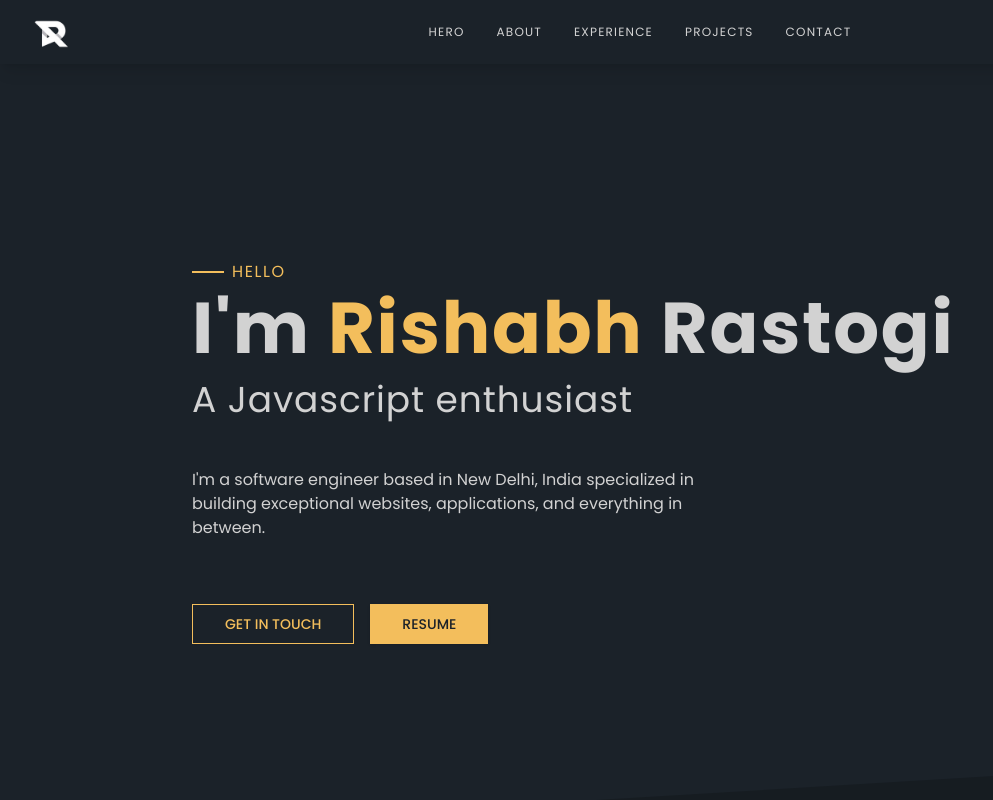
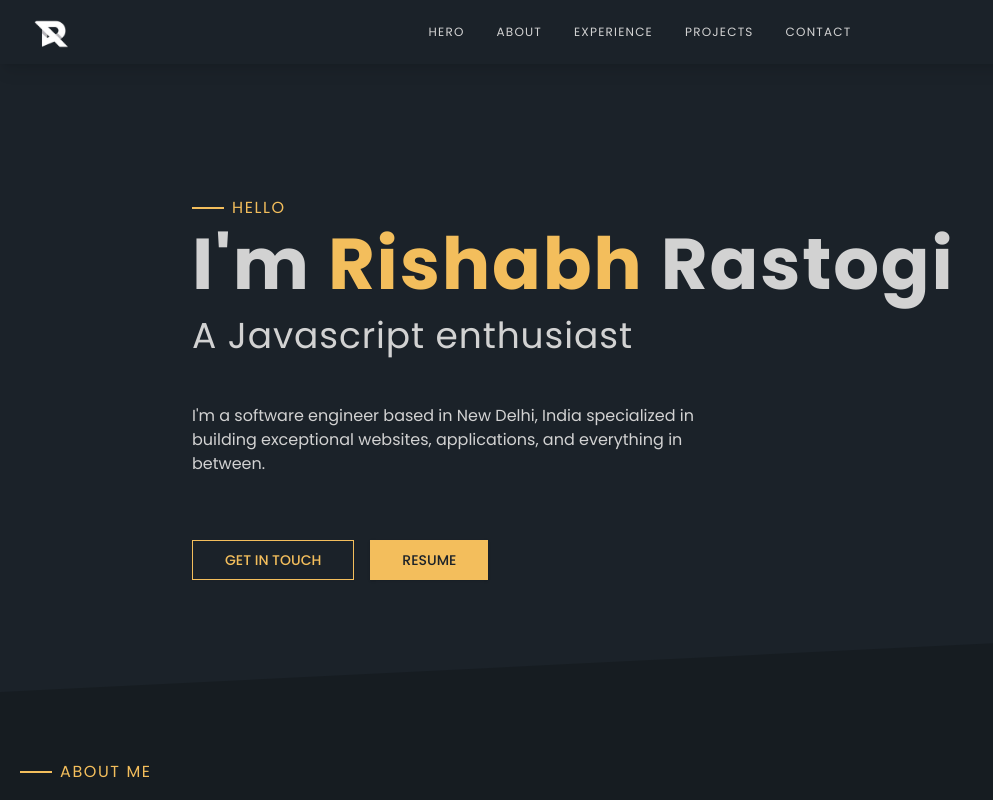
Before and after one commit to rishabh0211/portfolio-next, a Next.js app: page / in a window 1280 px wide. Shown: the top 800 px of the page, without its empty margins (0-993 px from the left). Built offline with nearby package versions, Linux system fonts and the light colour scheme.

Commit message:
section component

```diff
--- /dev/null
+++ b/src/components/Section.tsx
@@ -0,0 +1,30 @@
+import { cn } from '@/lib/utils';
+
+type SectionProps = React.HTMLAttributes<HTMLDivElement> & {
+	id: string;
+	children: React.ReactNode;
+	dark?: boolean;
+};
+
+const Section: React.FC<SectionProps> = ({
+	id,
+	dark = false,
+	children,
+	className,
+	...sectionProps
+}) => {
+	return (
+		<section
+			id={id}
+			className={cn('pt-24 pb-20 px-5', className, {
+				'bg-background_dark': dark,
+				'bg-background_light': !dark,
+			})}
+			{...sectionProps}
+		>
+			{children}
+		</section>
+	);
+};
+
+export default Section;
--- a/src/components/sections/About.tsx
+++ b/src/components/sections/About.tsx
@@ -1,6 +1,7 @@
 import Image from 'next/image';
 import Heading from '@/components/ui/heading';
 import heroImg from '@/images/hero.jpeg';
+import Section from '../Section';
 
 const SKILLS = [
 	'Javascript (ES6+)',
@@ -29,7 +30,7 @@ const SKILLS = [
 
 const About = () => {
 	return (
-		<section id='about' className='pt-44 pb-20 px-5 -mt-24 bg-background_dark'>
+		<Section id='about' className='pt-32 -mt-16' dark>
 			<div>
 				<Heading heading='about me' />
 				<p className='my-4'>
@@ -69,7 +70,7 @@ const About = () => {
 					))}
 				</div>
 			</div>
-		</section>
+		</Section>
 	);
 };
 
--- a/src/components/sections/Hero.tsx
+++ b/src/components/sections/Hero.tsx
@@ -1,12 +1,15 @@
 'use client';
+import Section from '../Section';
 import { Button } from '../ui/button';
 import Heading from '../ui/heading';
 
 const Hero = () => {
 	return (
-		<section
+		<Section
 			id='hero'
-			className='bg-background_light text-foreground px-6 py-32 md:px-16 md:py-48 clip-path-hero'
+			// className='bg-background_light text-foreground px-6 py-32 md:px-16 md:py-48 clip-path-hero'
+			className='pt-32 pb-28 clip-path-hero'
+			dark={false}
 		>
 			<div className='max-w-4xl mx-auto'>
 				<Heading heading='Hello' />
@@ -31,7 +34,7 @@ const Hero = () => {
 					</Button>
 				</div>
 			</div>
-		</section>
+		</Section>
 	);
 };
 
```
